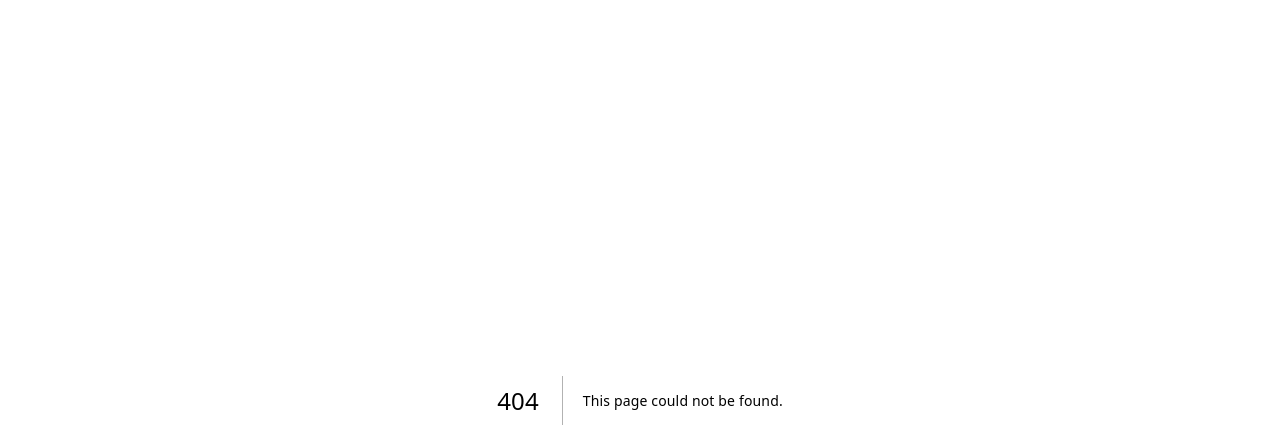
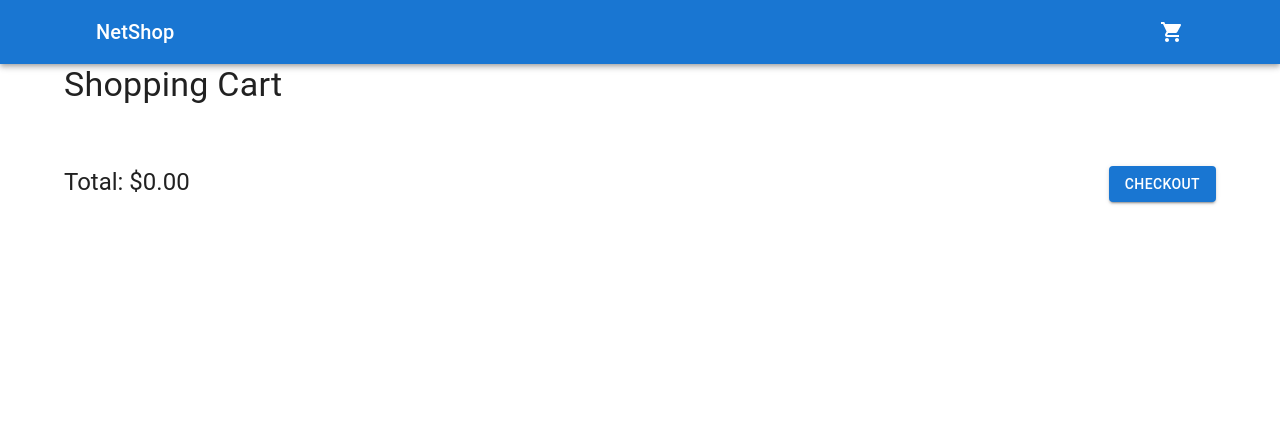
Before and after one commit to rmkofficial/netshop, a Next.js app: page /cart in a window 1280 px wide. Before the commit this address had no page. Shown: the top 448 px of the page. Built offline with nearby package versions, Linux system fonts and the light colour scheme.

Commit message:
Add @mui/icons-material package and update dependencies

```diff
--- a/package.json
+++ b/package.json
@@ -11,6 +11,7 @@
   "dependencies": {
     "@emotion/react": "^11.11.4",
     "@emotion/styled": "^11.11.5",
+    "@mui/icons-material": "^5.16.0",
     "@mui/material": "^5.15.21",
     "axios": "^1.7.2",
     "json-server": "^1.0.0-beta.1",
--- /dev/null
+++ b/src/components/Header.tsx
@@ -0,0 +1,50 @@
+import {
+  AppBar,
+  Toolbar,
+  Typography,
+  IconButton,
+  Badge,
+  Button,
+  Container,
+} from "@mui/material";
+import ShoppingCartIcon from "@mui/icons-material/ShoppingCart";
+import { useRouter } from "next/router";
+import { useCartTotalCount } from "../context/CartContext";
+
+const Header = () => {
+  const router = useRouter();
+  const totalItems = useCartTotalCount();
+
+  const handleCartClick = () => {
+    router.push("/cart");
+  };
+
+  const handleTitleClick = () => {
+    router.push("/");
+  };
+
+  return (
+    <AppBar position="static">
+      <Container>
+        <Toolbar sx={{ justifyContent: "space-between" }}>
+          <Button
+            color="inherit"
+            onClick={handleTitleClick}
+            sx={{ textTransform: "none" }}
+          >
+            <Typography variant="h6" component="div">
+              NetShop
+            </Typography>
+          </Button>
+          <IconButton color="inherit" onClick={handleCartClick}>
+            <Badge badgeContent={totalItems} color="secondary">
+              <ShoppingCartIcon />
+            </Badge>
+          </IconButton>
+        </Toolbar>
+      </Container>
+    </AppBar>
+  );
+};
+
+export default Header;
--- /dev/null
+++ b/src/context/CartContext.tsx
@@ -0,0 +1,87 @@
+import React, { createContext, useContext, useReducer, ReactNode } from "react";
+
+type CartItem = {
+  id: number;
+  title: string;
+  price: number;
+  quantity: number;
+};
+
+type CartState = {
+  items: CartItem[];
+};
+
+type CartAction =
+  | { type: "ADD_TO_CART"; item: CartItem }
+  | { type: "REMOVE_FROM_CART"; id: number }
+  | { type: "INCREASE_QUANTITY"; id: number }
+  | { type: "DECREASE_QUANTITY"; id: number };
+
+type CartProviderProps = {
+  children: ReactNode;
+};
+
+const CartContext = createContext<
+  { state: CartState; dispatch: React.Dispatch<CartAction> } | undefined
+>(undefined);
+
+const cartReducer = (state: CartState, action: CartAction): CartState => {
+  switch (action.type) {
+    case "ADD_TO_CART":
+      const existingItemIndex = state.items.findIndex(
+        (item) => item.id === action.item.id
+      );
+      if (existingItemIndex !== -1) {
+        const updatedItems = state.items.map((item, index) =>
+          index === existingItemIndex
+            ? { ...item, quantity: item.quantity + 1 }
+            : item
+        );
+        return { items: updatedItems };
+      }
+      return { items: [...state.items, { ...action.item, quantity: 1 }] };
+    case "REMOVE_FROM_CART":
+      return { items: state.items.filter((item) => item.id !== action.id) };
+    case "INCREASE_QUANTITY":
+      return {
+        items: state.items.map((item) =>
+          item.id === action.id
+            ? { ...item, quantity: item.quantity + 1 }
+            : item
+        ),
+      };
+    case "DECREASE_QUANTITY":
+      return {
+        items: state.items.map((item) =>
+          item.id === action.id && item.quantity > 1
+            ? { ...item, quantity: item.quantity - 1 }
+            : item
+        ),
+      };
+    default:
+      return state;
+  }
+};
+
+export const CartProvider: React.FC<CartProviderProps> = ({ children }) => {
+  const [state, dispatch] = useReducer(cartReducer, { items: [] });
+
+  return (
+    <CartContext.Provider value={{ state, dispatch }}>
+      {children}
+    </CartContext.Provider>
+  );
+};
+
+export const useCart = () => {
+  const context = useContext(CartContext);
+  if (!context) {
+    throw new Error("useCart must be used within a CartProvider");
+  }
+  return context;
+};
+
+export const useCartTotalCount = () => {
+  const { state } = useCart();
+  return state.items.reduce((count, item) => count + item.quantity, 0);
+};
--- a/src/pages/_app.tsx
+++ b/src/pages/_app.tsx
@@ -2,12 +2,17 @@ import { AppProps } from "next/app";
 import { CssBaseline, ThemeProvider } from "@mui/material";
 import theme from "../theme";
 import "../styles/globals.css";
+import Header from "../components/Header";
+import { CartProvider } from "../context/CartContext";
 
 const MyApp = ({ Component, pageProps }: AppProps) => {
   return (
     <ThemeProvider theme={theme}>
       <CssBaseline />
-      <Component {...pageProps} />
+      <CartProvider>
+        <Header />
+        <Component {...pageProps} />
+      </CartProvider>
     </ThemeProvider>
   );
 };
--- /dev/null
+++ b/src/pages/cart.tsx
@@ -0,0 +1,83 @@
+import {
+  Container,
+  Typography,
+  List,
+  ListItem,
+  ListItemText,
+  IconButton,
+  Box,
+  Button,
+} from "@mui/material";
+import AddIcon from "@mui/icons-material/Add";
+import RemoveIcon from "@mui/icons-material/Remove";
+import DeleteIcon from "@mui/icons-material/Delete";
+import { useCart } from "../context/CartContext";
+
+const Cart = () => {
+  const { state, dispatch } = useCart();
+
+  const handleAddQuantity = (id: number) => {
+    dispatch({ type: "INCREASE_QUANTITY", id });
+  };
+
+  const handleRemoveQuantity = (id: number) => {
+    dispatch({ type: "DECREASE_QUANTITY", id });
+  };
+
+  const handleDeleteItem = (id: number) => {
+    dispatch({ type: "REMOVE_FROM_CART", id });
+  };
+
+  const getTotalPrice = () => {
+    return state.items
+      .reduce((total, item) => total + item.price * item.quantity, 0)
+      .toFixed(2);
+  };
+
+  return (
+    <Container>
+      <Typography variant="h4" gutterBottom>
+        Shopping Cart
+      </Typography>
+      <List>
+        {state.items.map((item) => (
+          <ListItem
+            key={item.id}
+            sx={{
+              display: "flex",
+              justifyContent: "space-between",
+              alignItems: "center",
+            }}
+          >
+            <ListItemText primary={item.title} secondary={`$${item.price}`} />
+            <Box>
+              <IconButton onClick={() => handleRemoveQuantity(item.id)}>
+                <RemoveIcon />
+              </IconButton>
+              <Typography variant="body1" component="span" sx={{ mx: 2 }}>
+                {item.quantity}
+              </Typography>
+              <IconButton onClick={() => handleAddQuantity(item.id)}>
+                <AddIcon />
+              </IconButton>
+              <IconButton
+                onClick={() => handleDeleteItem(item.id)}
+                sx={{ ml: 2 }}
+              >
+                <DeleteIcon />
+              </IconButton>
+            </Box>
+          </ListItem>
+        ))}
+      </List>
+      <Box sx={{ display: "flex", justifyContent: "space-between", mt: 4 }}>
+        <Typography variant="h5">Total: ${getTotalPrice()}</Typography>
+        <Button variant="contained" color="primary">
+          Checkout
+        </Button>
+      </Box>
+    </Container>
+  );
+};
+
+export default Cart;
```
Also changed, not shown: src/pages/products/[slug].tsx (+19 -1 lines), src/components/ProductCard.tsx (deleted), 1 other file (tests, documents, lock files or other folders).
